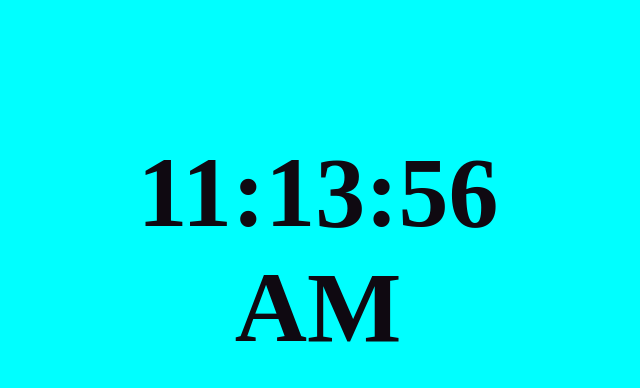
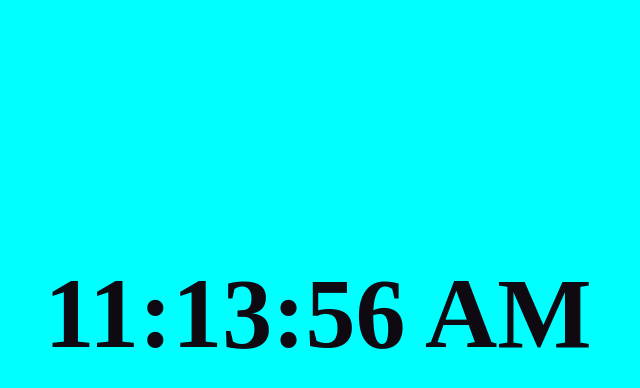
Before and after one commit to muhammadsaad91/test, a React (Create React App) app: page / in a window 1280 px wide. Shown: the top 388 px of the page, without its empty margins (322-962 px from the left). Built offline with nearby package versions, Linux system fonts and the light colour scheme.

Commit message:
Final digital clock

```diff
--- a/src/index.css
+++ b/src/index.css
@@ -4,13 +4,17 @@ padding: 0%;
   background-color: aqua;
 }
 .cards{
-    margin: auto;
+    margin-top: 20%;
     font-size: 100px;
     color: rgb(15, 9, 17);
-    width: 50%;
+    /* width: 50%; */
+    /* text-align: center; */
+    /* box-sizing: border-box; */
+    /* border: 3px solid green; */
+    /* padding: 135px; */
+    /* height: 50%; */
+    display: flex;
+    align-items: center;
     text-align: center;
-    box-sizing: border-box;
-    /* border: 3px solid green; */
-    padding: 135px;
-    height: 50%;
+    justify-content: center;
 }
```
